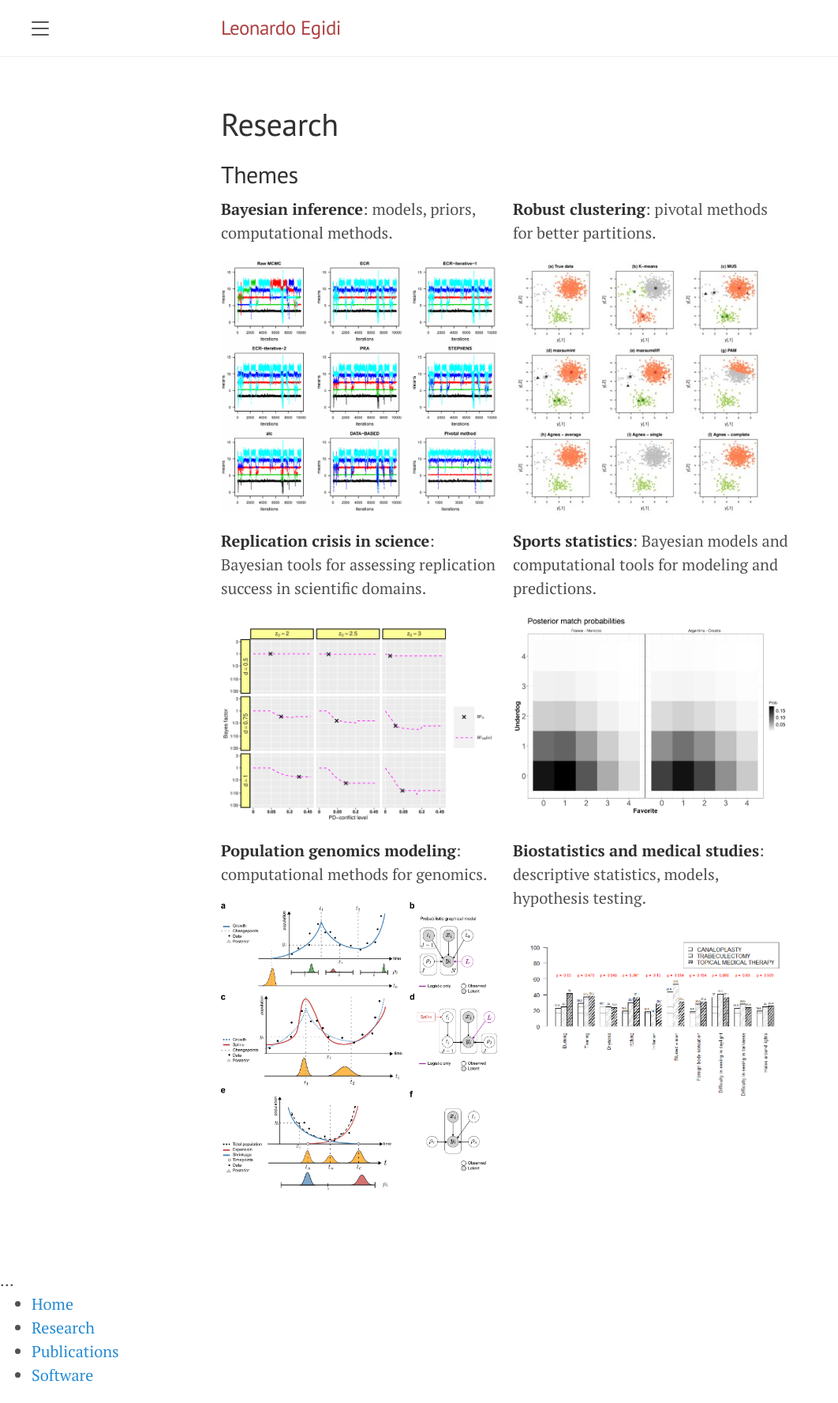
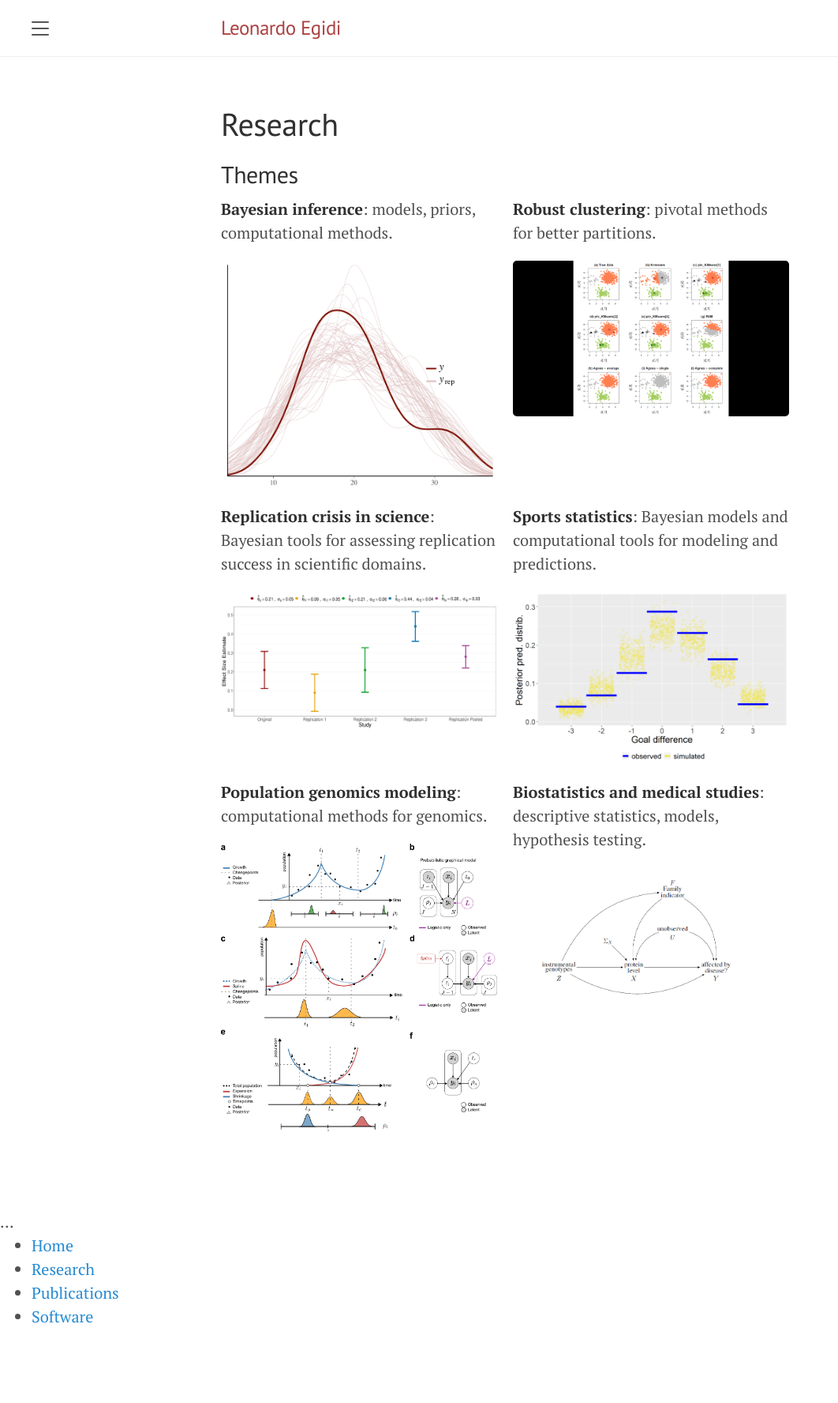
Before and after one commit to LeoEgidi/leoegidi.github.io, a Jekyll site: the page built from research.md, in a window 1280 px wide. Shown: the whole page at 79% size, without its empty margins (0-1062 px from the left). Built offline with Jekyll 4.4.1, drawn with Linux system fonts in a browser that asks for light colours; Markdown is read by kramdown in place of the engine named in the settings; after the commit the page ends 1702 px from its top, so only the background shows below that.

Commit message:
new images

```diff
--- a/research.md
+++ b/research.md
@@ -12,13 +12,13 @@ permalink: /research/
      <p>
      <strong>Bayesian inference</strong>: models, priors,  computational methods.
     </p>
-<img src="/ls.png" alt="bayesian" class="image-uniform">
+<img src="/ppd.png" alt="bayesian" class="image-uniform">
   </div>
   <div class="column">
     <p>
      <strong>Robust clustering</strong>: pivotal methods for better partitions.
     </p>
-   <img src="/cl.jpg" alt="clustering" class="image-uniform">
+   <img src="/cl.png" alt="clustering" class="image-uniform">
   </div>
 </div>
 
@@ -35,7 +35,7 @@ permalink: /research/
   <p>
    <strong>Sports statistics</strong>: Bayesian models and computational tools for modeling and predictions.
    </p>
-   <img src="/football.png" alt="football" class="image-uniform">
+   <img src="/gol.png" alt="football" class="image-uniform">
   </div>
 </div>
 
@@ -51,6 +51,6 @@ permalink: /research/
     <p>
      <strong>Biostatistics and medical studies</strong>: descriptive statistics, models, hypothesis testing.
     </p>
-  <img src="/barplot.png" alt="barplot" class="image-uniform">
+  <img src="/med.png" alt="barplot" class="image-uniform">
   </div>
 </div>
```
Also changed, not shown: cl.jpg (deleted), cl.png (added), gol.png (added), med.png (added), ppd.png (added), rs.png.
